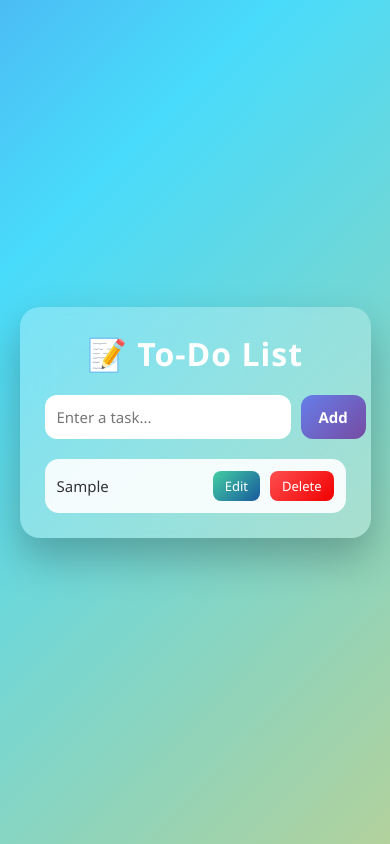
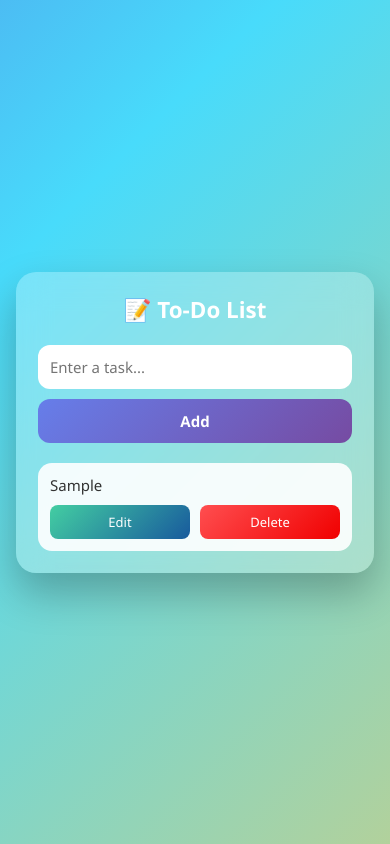
Before and after one commit to mmuezz-roz/TO_DO_LIST, a plain HTML site: page index.html in a window 390 px wide. Both pictures are taken after typing "Sample" into the empty fields and a click on the button "Add". Drawn offline with Linux system fonts and the light colour scheme.

Commit message:
Fully Updated

```diff
--- a/todo.css
+++ b/todo.css
@@ -1,4 +1,3 @@
-
 * {
   margin: 0;
   padding: 0;
@@ -6,55 +5,39 @@
   font-family: "Segoe UI", Tahoma, Geneva, Verdana, sans-serif;
 }
 
-
 body {
   min-height: 100vh;
   display: flex;
   align-items: center;
   justify-content: center;
-  background: linear-gradient(
-    -45deg,
-    #ff6b6b,
-    #feca57,
-    #48dbfb,
-    #5f27cd
-  );
+  padding: 16px;
+  background: linear-gradient(-45deg, #ff6b6b, #feca57, #48dbfb, #5f27cd);
   background-size: 400% 400%;
   animation: gradientBG 10s ease infinite;
 }
 
-
 @keyframes gradientBG {
-  0% {
-    background-position: 0% 50%;
-  }
-  50% {
-    background-position: 100% 50%;
-  }
-  100% {
-    background-position: 0% 50%;
-  }
+  0% { background-position: 0% 50%; }
+  50% { background-position: 100% 50%; }
+  100% { background-position: 0% 50%; }
 }
 
-
 #todoApp {
-  width: 380px;
-  padding: 25px;
+  width: 100%;
+  max-width: 420px;
+  padding: 22px;
   border-radius: 20px;
   background: rgba(255, 255, 255, 0.25);
   backdrop-filter: blur(16px);
-  -webkit-backdrop-filter: blur(16px);
   box-shadow: 0 20px 40px rgba(0, 0, 0, 0.25);
 }
-
 
 #todoApp h1 {
   text-align: center;
   margin-bottom: 20px;
   color: #ffffff;
-  letter-spacing: 1px;
+  font-size: 1.6rem;
 }
-
 
 .inputBox {
   display: flex;
@@ -70,11 +53,6 @@ body {
   border: none;
   outline: none;
 }
-
-#inp1::placeholder {
-  color: #777;
-}
-
 
 .inputBox button {
   padding: 12px 18px;
@@ -93,45 +71,43 @@ body {
   box-shadow: 0 8px 20px rgba(0, 0, 0, 0.25);
 }
 
-
 #new {
   display: flex;
   flex-direction: column;
   gap: 12px;
 }
 
-
 .divfortext {
   background: rgba(255, 255, 255, 0.9);
   padding: 12px;
   border-radius: 14px;
   display: flex;
+  flex-wrap: wrap;
   align-items: center;
-  gap: 10px;
+  gap: 8px;
   animation: fadeIn 0.3s ease;
 }
 
-
 .divfortext span,
 .divfortext input[type="text"] {
-  flex: 1;
+  flex: 1 1 100%;
   font-size: 15px;
   color: #333;
   border: none;
   background: transparent;
+  word-break: break-word;
 }
 
 .divfortext input[type="text"] {
-  background: #ffffff;
+  background: #fff;
   padding: 6px 8px;
   border-radius: 8px;
   border: 1px solid #ccc;
 }
 
-
 .editbut,
 .dltbtn {
-  padding: 6px 12px;
+  padding: 8px 14px;
   font-size: 13px;
   border: none;
   border-radius: 8px;
@@ -139,26 +115,15 @@ body {
   transition: 0.2s ease;
 }
 
-
 .editbut {
   background: linear-gradient(135deg, #43cea2, #185a9d);
   color: white;
 }
 
-.editbut:hover {
-  opacity: 0.9;
-}
-
-
 .dltbtn {
   background: linear-gradient(135deg, #ff4e50, #f00000);
   color: white;
 }
-
-.dltbtn:hover {
-  opacity: 0.9;
-}
-
 
 @keyframes fadeIn {
   from {
@@ -171,9 +136,22 @@ body {
   }
 }
 
+/* 📱 Mobile Optimizations */
+@media (max-width: 480px) {
+  .inputBox {
+    flex-direction: column;
+  }
 
-@media (max-width: 420px) {
-  #todoApp {
-    width: 90%;
+  .inputBox button {
+    width: 100%;
+  }
+
+  #todoApp h1 {
+    font-size: 1.4rem;
+  }
+
+  .editbut,
+  .dltbtn {
+    flex: 1;
   }
 }
```
Also changed, not shown: new.js (deleted, +0 -25 lines).
